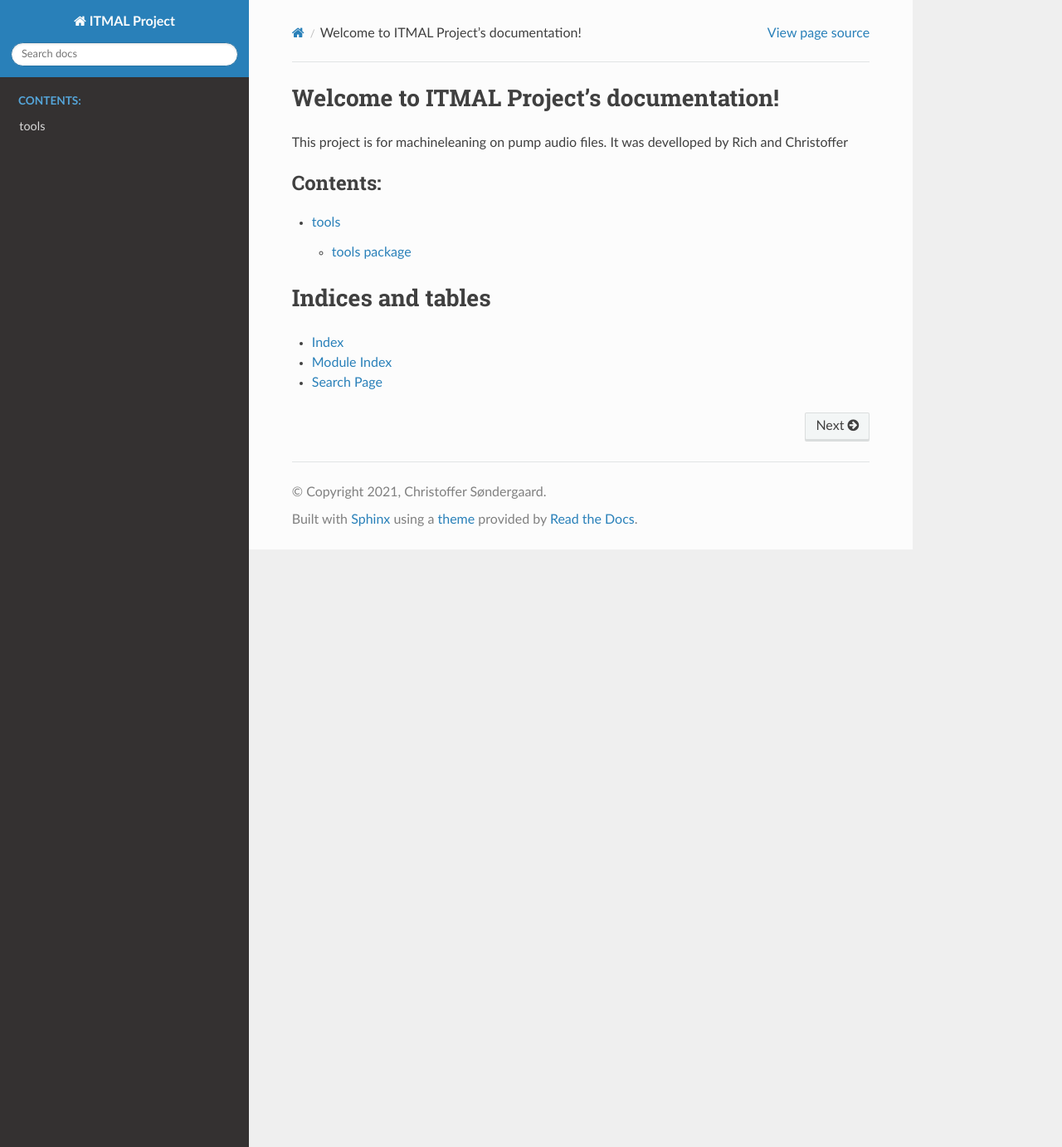
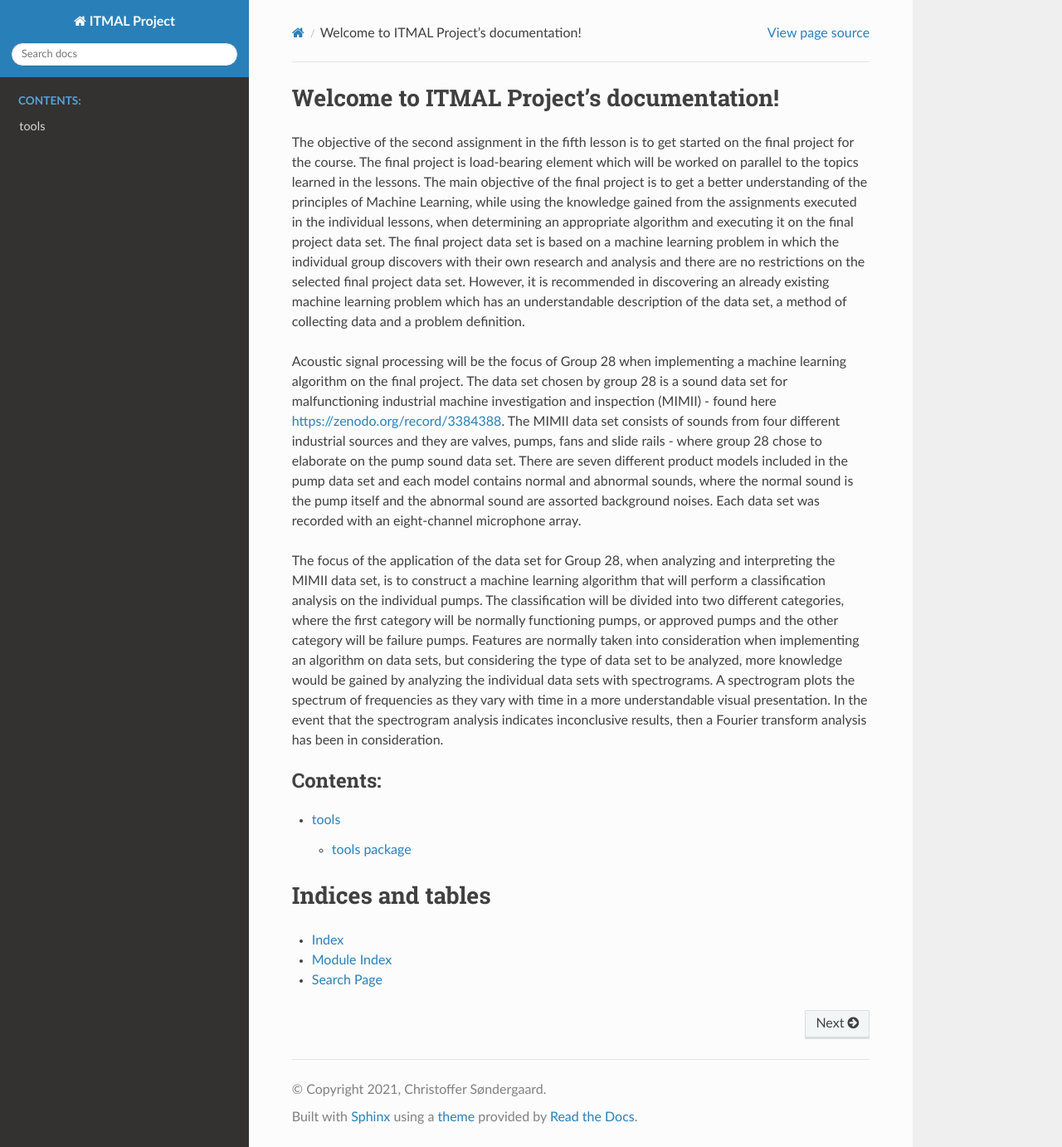
Before and after one commit to ChristofferRS/itmal-project, a Sphinx documentation site: the page built from docs/index.rst, in a window 1280 px wide and 1382 px high. Shown: the whole window at 83% size. Built offline with Sphinx 7.4.7 and the Read the Docs theme 2.0.0, drawn with Linux system fonts in a browser that asks for light colours.

Commit message:
added description

```diff
--- a/docs/index.rst
+++ b/docs/index.rst
@@ -5,7 +5,11 @@
 
 Welcome to ITMAL Project's documentation!
 =========================================
-This project is for machineleaning on pump audio files. It was develloped by Rich and Christoffer
+The objective of the second assignment in the fifth lesson is to get started on the final project for the course. The final project is load-bearing element which will be worked on parallel to the topics learned in the lessons. The main objective of the final project is to get a better understanding of the principles of Machine Learning, while using the knowledge gained from the assignments executed in the individual lessons, when determining an appropriate algorithm and executing it on the final project data set. The final project data set is based on a machine learning problem in which the individual group discovers with their own research and analysis and there are no restrictions on the selected final project data set. However, it is recommended in discovering an already existing machine learning problem which has an understandable description of the data set, a method of collecting data and a problem definition.
+
+Acoustic signal processing will be the focus of Group 28 when implementing a machine learning algorithm on the final project. The data set chosen by group 28 is a sound data set for malfunctioning industrial machine investigation and inspection (MIMII) - found here https://zenodo.org/record/3384388. The MIMII data set consists of sounds from four different industrial sources and they are valves, pumps, fans and slide rails - where group 28 chose to elaborate on the pump sound data set. There are seven different product models included in the pump data set and each model contains normal and abnormal sounds, where the normal sound is the pump itself and the abnormal sound are assorted background noises. Each data set was recorded with an eight-channel microphone array.
+
+The focus of the application of the data set for Group 28, when analyzing and interpreting the MIMII data set, is to construct a machine learning algorithm that will perform a classification analysis on the individual pumps. The classification will be divided into two different categories, where the first category will be normally functioning pumps, or approved pumps and the other category will be failure pumps. Features are normally taken into consideration when implementing an algorithm on data sets, but considering the type of data set to be analyzed, more knowledge would be gained by analyzing the individual data sets with spectrograms. A spectrogram plots the spectrum of frequencies as they vary with time in a more understandable visual presentation. In the event that the spectrogram analysis indicates inconclusive results, then a Fourier transform analysis has been in consideration.
 
 .. toctree::
    :maxdepth: 2
```
